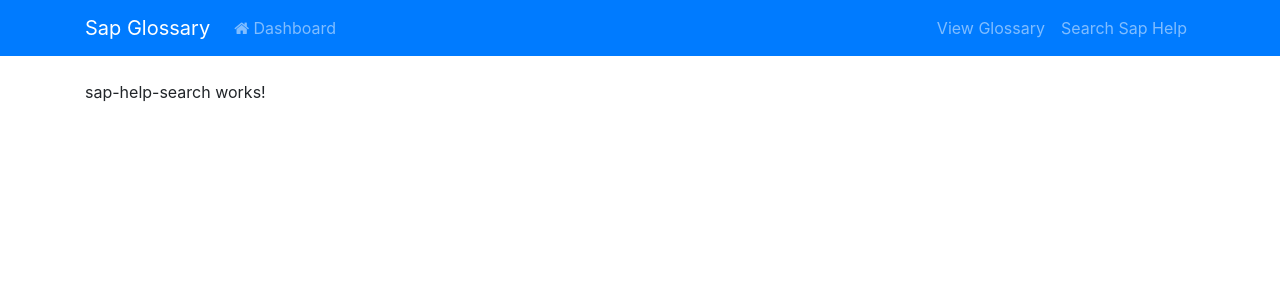
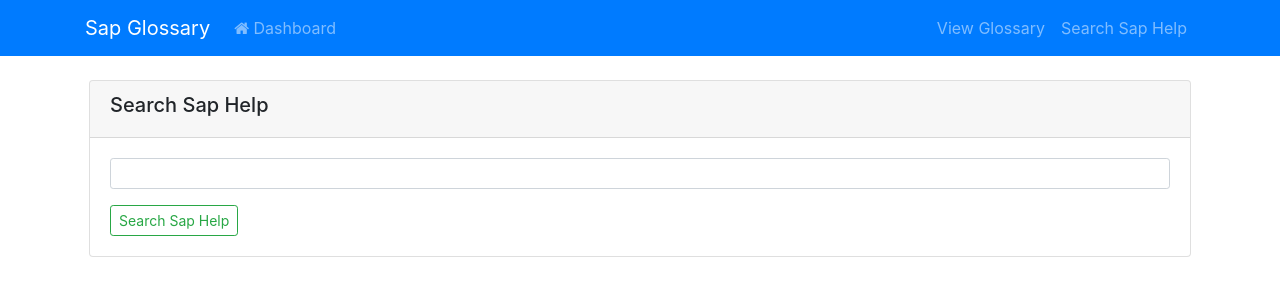
Before and after one commit to FranklinParker/WebCrawlerSample, an Angular app in the folder SapGlossaryClient/: page /sap/help/search in a window 1280 px wide. Shown: the top 300 px of the page. Built offline with nearby package versions, Linux system fonts and the light colour scheme.

Commit message:
Search sap help

```diff
--- a/SapGlossaryClient/src/app/app.component.html
+++ b/SapGlossaryClient/src/app/app.component.html
@@ -1,13 +1,12 @@
 <nav class="navbar navbar-expand-md navbar-dark bg-primary mb-4">
   <div class="container">
-    <a href="" class="navbar-brand">Sap Glossary</a>
+    <a routerLink="/" class="navbar-brand">Sap Glossary</a>
     <button class="navbar-toggler" type="button" data-toggle="collapse" data-target="#navbarMain">
       <span class="navbar-toggler-icon"></span>
     </button>
     <div class="collapse navbar-collapse" id="navbarMain">
       <ul class="navbar-nav mr-auto">
         <li class="nav-item">
-
           <a  class="nav-link" routerLink="/"><i class="fa fa-home"></i> Dashboard</a>
         </li>
       </ul>
--- a/SapGlossaryClient/src/app/sap/components/sap-help-search/sap-help-search.component.html
+++ b/SapGlossaryClient/src/app/sap/components/sap-help-search/sap-help-search.component.html
@@ -1,3 +1,18 @@
-<p>
-  sap-help-search works!
-</p>
+<div class="card m-1" id="sapHelpSearch">
+  <div class="card-header">
+    <h5>Search Sap Help </h5>
+  </div>
+  <div class="card-body">
+    <div class="form-group">
+      <input
+        type="text"
+        [(ngModel)]="helpSearch"
+        class="form-control form-control-sm"
+        name="text">
+    </div>
+    <button class="btn btn-primary btn-outline-success btn-sm"
+            type="button" (click)="searchSapHelp()">Search Sap Help
+    </button>
+
+  </div>
+</div>
--- a/SapGlossaryClient/src/app/sap/components/sap-help-search/sap-help-search.component.ts
+++ b/SapGlossaryClient/src/app/sap/components/sap-help-search/sap-help-search.component.ts
@@ -6,10 +6,14 @@ import { Component, OnInit } from '@angular/core';
   styleUrls: ['./sap-help-search.component.css']
 })
 export class SapHelpSearchComponent implements OnInit {
-
+  helpSearch = ''
   constructor() { }
 
   ngOnInit() {
   }
 
+  searchSapHelp(){
+    console.log('search:' + this.helpSearch);
+
+  }
 }
```
